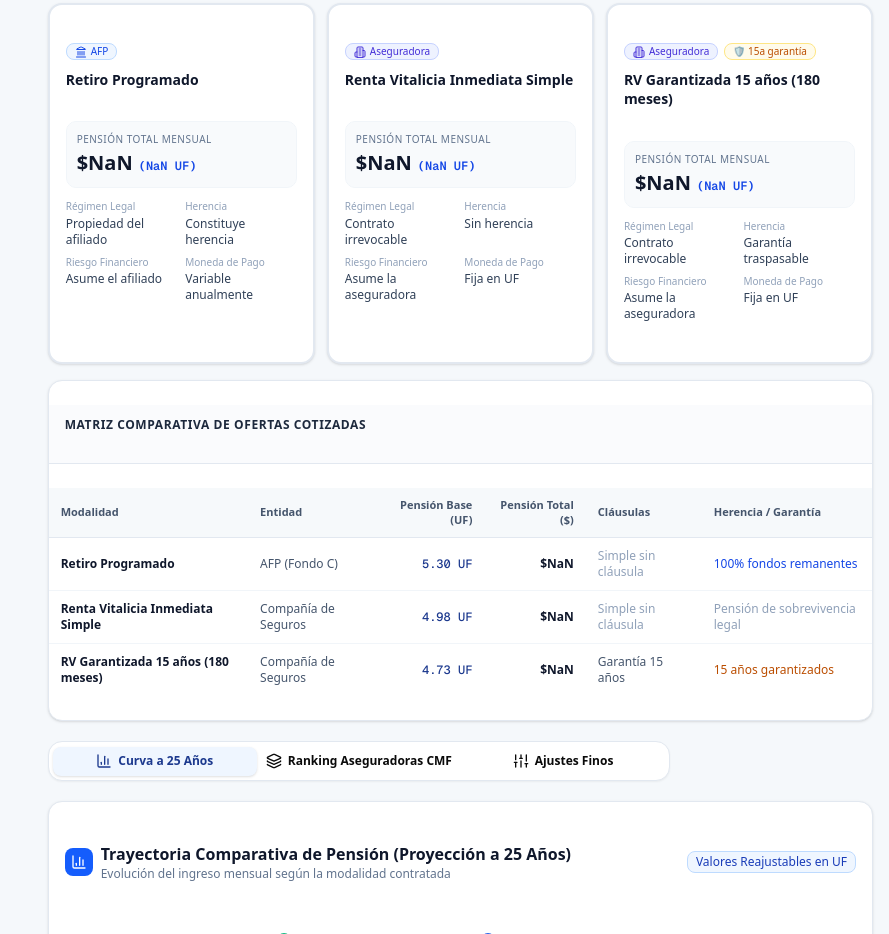
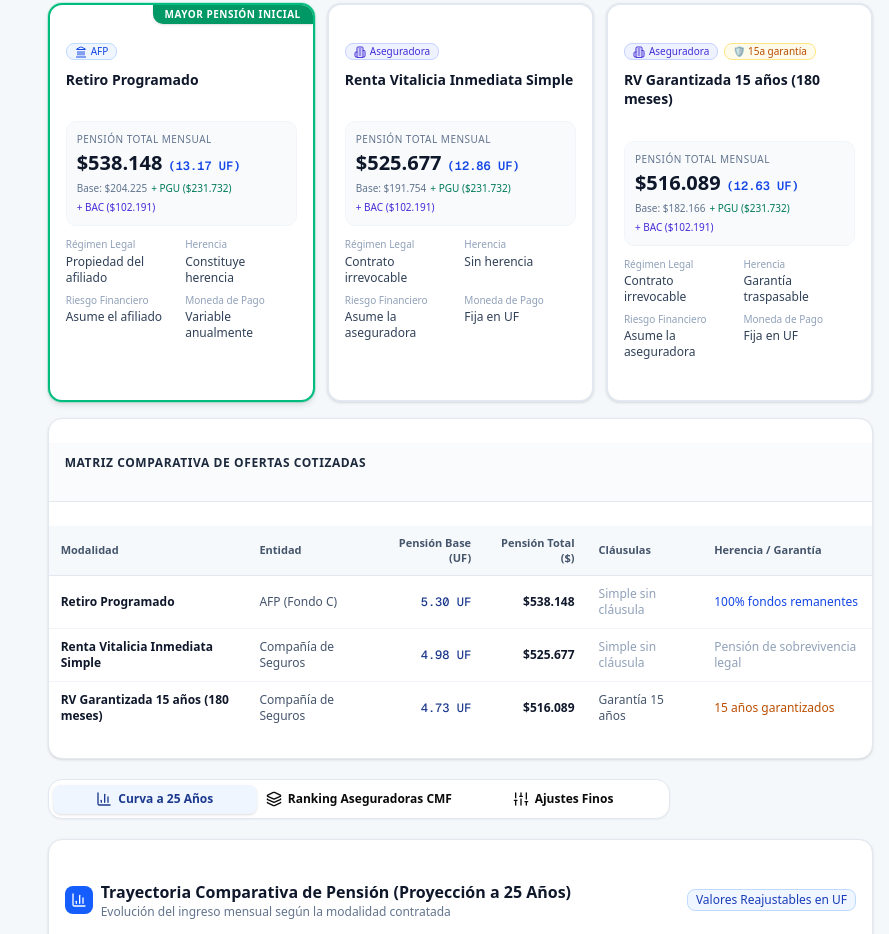
Before and after one commit to lbarria2004/simulador-rprv, a Next.js app: page / in a window 1280 px wide. Shown: the part 874-1808 px from the top of the page, without its empty margins (391-1280 px from the left). Built offline with nearby package versions, Linux system fonts and the light colour scheme; no server answers.

Commit message:
fix(ui): corregir mapeo de propiedades de PGU y BAC y formateadores para evitar NaN en tarjetas y tabla

```diff
--- a/src/app/page.tsx
+++ b/src/app/page.tsx
@@ -268,15 +268,16 @@ export default function SimuladorPage() {
 
     const pguObj = clausulas.incluirPGU
       ? calcularPGU(resultado.pensionMensual, edad)
-      : { montoBeneficioCLP: 0, cumpleRequisitos: false, descripcion: '' };
-    const pguMensual = pguObj.montoBeneficioCLP;
+      : null;
+    const pguMensual = (pguObj && pguObj.aplica) ? (pguObj.montoMensual || 0) : 0;
 
     const bacObj = clausulas.incluirBAC
       ? calcularBAC(afiliado.anosCotizados, 0, valorUF)
-      : { beneficioCLP: 0, beneficioUF: 0, cumpleRequisitos: false, descripcion: '' };
-    const bacMensual = bacObj.beneficioCLP;
+      : null;
+    const bacMensual = (bacObj && bacObj.aplica) ? (bacObj.beneficioMensualPesos || 0) : 0;
 
-    const totalCLP = resultado.pensionMensual + pguMensual + bacMensual;
+    const baseCLP = Number(resultado.pensionMensual) || 0;
+    const totalCLP = baseCLP + pguMensual + bacMensual;
     const totalUF = valorUF > 0 ? totalCLP / valorUF : 0;
 
     return {
--- a/src/components/simulador/MultiQuotationResults.tsx
+++ b/src/components/simulador/MultiQuotationResults.tsx
@@ -23,6 +23,16 @@ interface MultiQuotationResultsProps {
   valorUF: number;
   onDescargarPDF: () => void;
   isGeneratingPDF?: boolean;
+}
+
+function formatCLP(val: number): string {
+  if (val === undefined || val === null || isNaN(val)) return '$0';
+  return `$${Math.round(val).toLocaleString('es-CL')}`;
+}
+
+function formatUF(val: number): string {
+  if (val === undefined || val === null || isNaN(val)) return '0.00 UF';
+  return `${Number(val).toFixed(2)} UF`;
 }
 
 export function MultiQuotationResults({
@@ -135,17 +145,17 @@ export function MultiQuotationResults({
                   </span>
                   <div className="flex items-baseline gap-1.5 mt-0.5">
                     <span className="text-xl font-black text-slate-900">
-                      ${item.totalConBeneficiosCLP.toLocaleString('es-CL')}
+                      {formatCLP(item.totalConBeneficiosCLP)}
                     </span>
                     <span className="text-xs font-semibold text-blue-700 font-mono">
-                      ({item.totalConBeneficiosUF.toFixed(2)} UF)
+                      ({formatUF(item.totalConBeneficiosUF)})
                     </span>
                   </div>
                   {(item.pguMensual > 0 || item.bacMensual > 0) && (
                     <div className="text-[10px] text-slate-500 mt-1 flex flex-wrap gap-1">
-                      <span>Base: ${(item.resultado.pensionMensual).toLocaleString('es-CL')}</span>
-                      {item.pguMensual > 0 && <span className="text-emerald-700 font-medium">+ PGU</span>}
-                      {item.bacMensual > 0 && <span className="text-indigo-700 font-medium">+ BAC</span>}
+                      <span>Base: {formatCLP(item.resultado.pensionMensual)}</span>
+                      {item.pguMensual > 0 && <span className="text-emerald-700 font-medium">+ PGU ({formatCLP(item.pguMensual)})</span>}
+                      {item.bacMensual > 0 && <span className="text-indigo-700 font-medium">+ BAC ({formatCLP(item.bacMensual)})</span>}
                     </div>
                   )}
                 </div>
@@ -214,10 +224,10 @@ export function MultiQuotationResults({
                       {isRP ? 'AFP (Fondo C)' : 'Compañía de Seguros'}
                     </td>
                     <td className="py-2.5 px-3 text-right font-mono font-medium text-blue-900">
-                      {item.resultado.pensionEnUF.toFixed(2)} UF
+                      {formatUF(item.resultado.pensionEnUF)}
                     </td>
                     <td className="py-2.5 px-3 text-right font-bold text-slate-900">
-                      ${item.totalConBeneficiosCLP.toLocaleString('es-CL')}
+                      {formatCLP(item.totalConBeneficiosCLP)}
                     </td>
                     <td className="py-2.5 px-3 text-slate-600">
                       {item.config.mesesGarantizados && item.config.mesesAumento ? (
```
